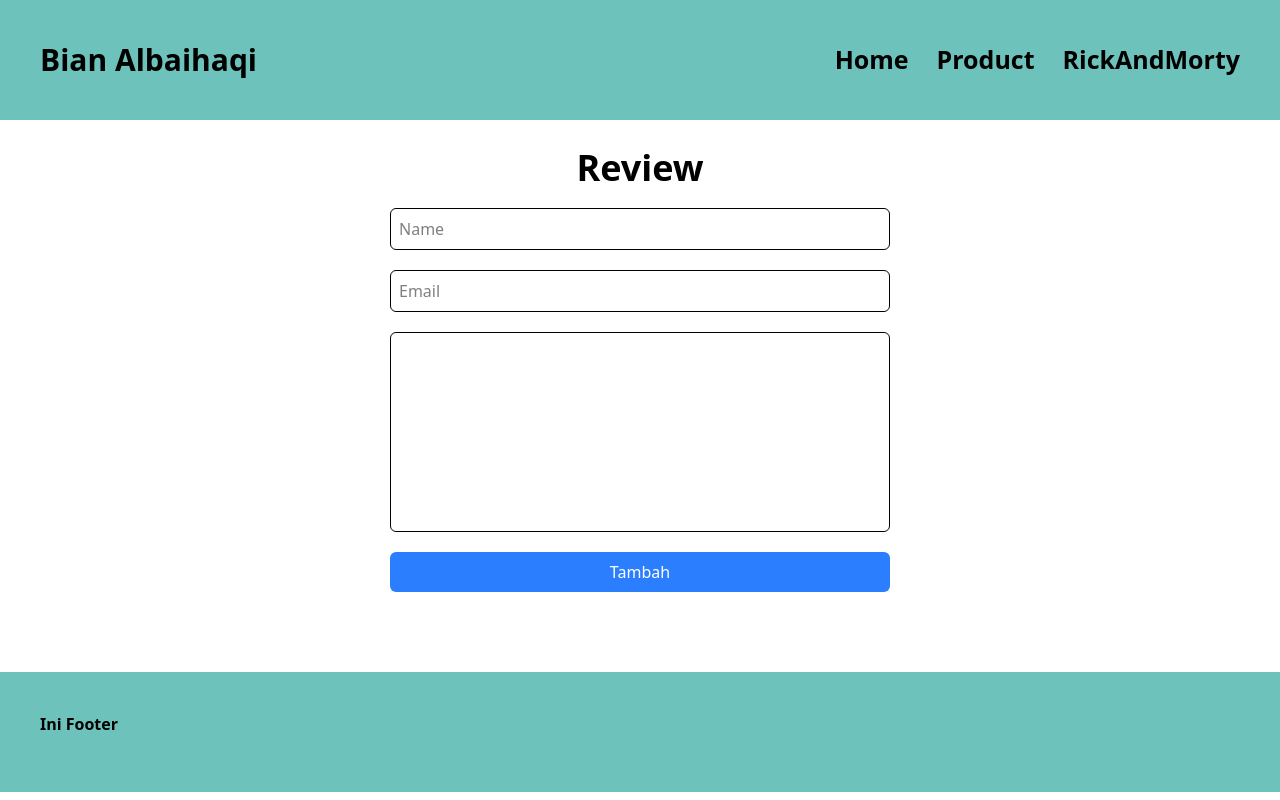
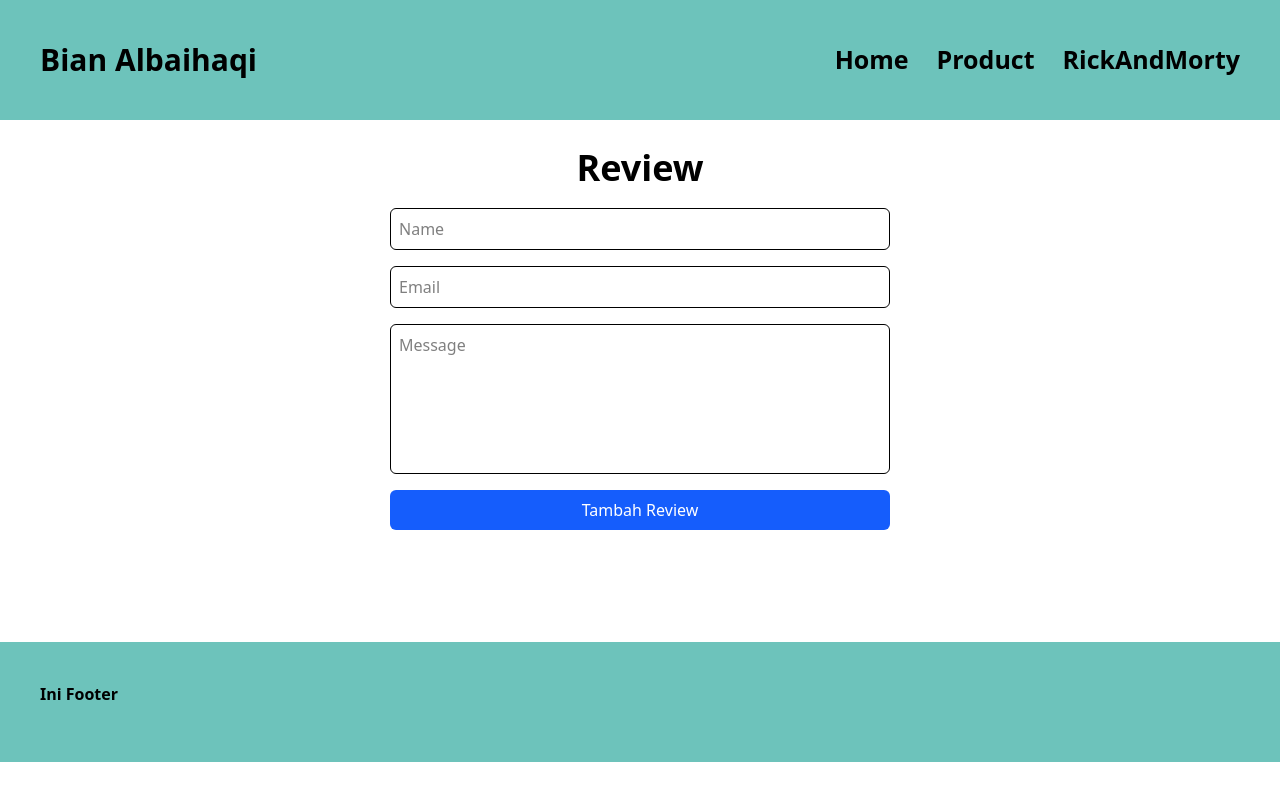
Before and after one commit to Albaihaqi354/koda-b5-react, a React (Vite) app: page /Home in a window 1280 px wide. Built offline with nearby package versions, Linux system fonts and the light colour scheme.

Commit message:
fix[Review]: fix review

```diff
--- a/src/components/Review.jsx
+++ b/src/components/Review.jsx
@@ -1,32 +1,79 @@
-import React from 'react'
+import { useEffect, useState } from "react";
 
-function Review( ) {
-    // const [name, setName] = useState("");
-    // const [email, setEmail] = useState("");
-    // const [message, setMessage] = useState("");
+function Review() {
+  const [name, setName] = useState("");
+  const [email, setEmail] = useState("");
+  const [message, setMessage] = useState("");
 
-    // const handleSubmit = (e) => {
-    //   e.preventDefault();
+  const [reviews, setReviews] = useState(() => {
+    const savedReviews = localStorage.getItem("reviews");
+    return savedReviews ? JSON.parse(savedReviews) : [];
+  });
 
-    //   const newProduct = { name, email, message, };
-    //   onAddProduct(newProduct);
+  useEffect(() => {
+    localStorage.setItem("reviews", JSON.stringify(reviews));
+  }, [reviews]);
 
-    //   setName("");
-    //   setEmail("");
-    //   setMessage("");
+  const handleSubmit = (e) => {
+    e.preventDefault();
+
+    const newReview = { name, email, message };
+
+    setReviews([...reviews, newReview]);
+
+    setName("");
+    setEmail("");
+    setMessage("");
+  };
+
   return (
-    <div className='flex justify-center mt-5'>
-        <form className='flex flex-col w-[500px] gap-5'>
-            <input type="text" placeholder="Name" className="border p-2 rounded-md" />
-            <input type="Email" placeholder="Email" className="border p-2 rounded-md" />
-            <textarea name="message" className="border p-2 rounded-md h-[200px] resize-none" ></textarea>
+    <div className="flex flex-col items-center mt-5">
+      <form onSubmit={handleSubmit} className="flex flex-col w-[500px] gap-4">
+        <input
+          type="text"
+          placeholder="Name"
+          className="border p-2 rounded-md"
+          value={name}
+          onChange={(e) => setName(e.target.value)}
+          required
+        />
 
-            <button type="submit" className= "bg-blue-500 text-white py-2 rounded-md cursor-pointer hover:bg-blue-400">
-                Tambah
-            </button>
-        </form>
+        <input
+          type="email"
+          placeholder="Email"
+          className="border p-2 rounded-md"
+          value={email}
+          onChange={(e) => setEmail(e.target.value)}
+          required
+        />
+
+        <textarea
+          placeholder="Message"
+          className="border p-2 rounded-md h-[150px] resize-none"
+          value={message}
+          onChange={(e) => setMessage(e.target.value)}
+          required
+        ></textarea>
+
+        <button
+          type="submit"
+          className="bg-blue-600 text-white py-2 rounded-md hover:bg-blue-500"
+        >
+          Tambah Review
+        </button>
+      </form>
+
+      <div className="grid grid-cols-3 gap-4 mt-8 w-[80%]">
+        {reviews.map((item, index) => (
+          <div key={index} className="border p-4 shadow rounded-md">
+            <h3 className="font-bold text-lg">{item.name}</h3>
+            <p className="text-sm text-gray-600">{item.email}</p>
+            <p className="mt-2">{item.message}</p>
+          </div>
+        ))}
+      </div>
     </div>
-  )
+  );
 }
 
-export default Review
+export default Review;
```
Also changed, not shown: src/pages/Login.jsx (line endings or trailing spaces).
